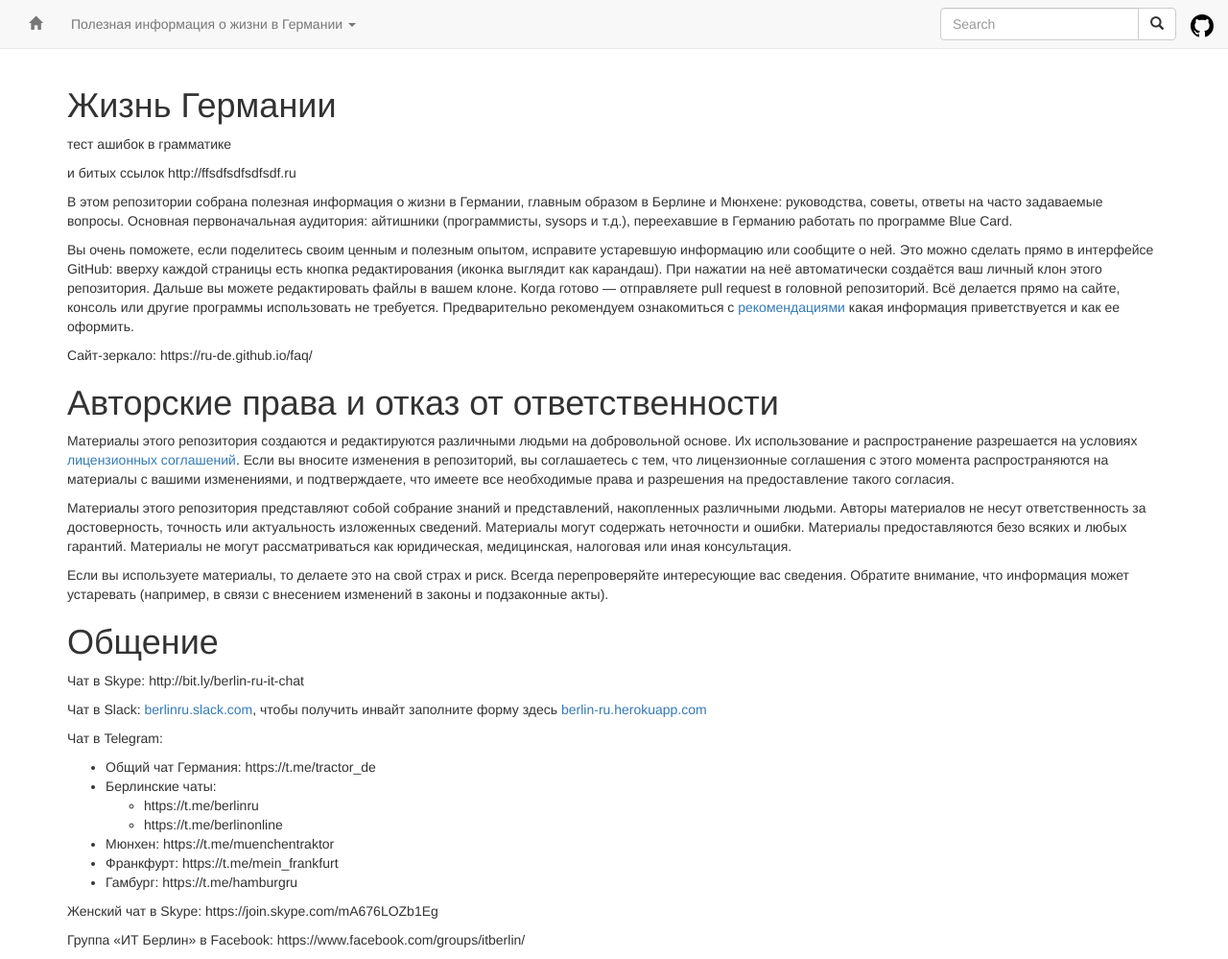
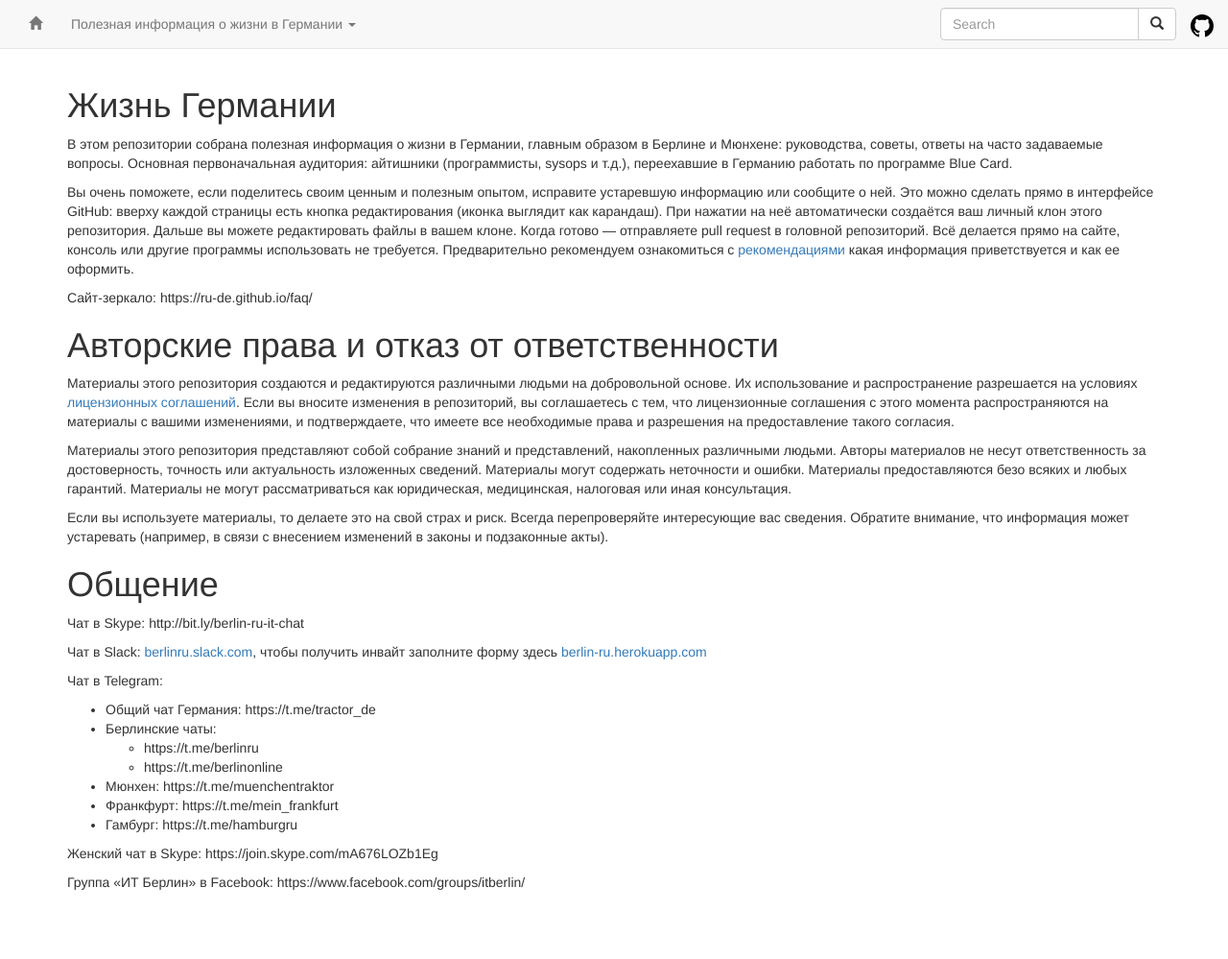
Before and after one commit to ru-de/faq, a Jekyll site: the page built from index.md, in a window 1280 px wide and 999 px high. Shown: the whole window at 96% size. Built offline with Jekyll 4.4.1, drawn with Linux system fonts in a browser that asks for light colours; nearby versions of some CDN libraries; our own code applies the rules of GitHub Pages for plain Markdown files.

Commit message:
sync github pages

```diff
--- a/index.md
+++ b/index.md
@@ -3,10 +3,6 @@ layout: default
 ---
 
 # Жизнь Германии
-
-тест ашибок в грамматике
-
-и битых ссылок http://ffsdfsdfsdfsdf.ru
 
 В этом репозитории собрана полезная информация о жизни в Германии, главным образом в Берлине и Мюнхене: руководства, советы, ответы на часто задаваемые вопросы. Основная первоначальная аудитория: айтишники (программисты, sysops и т.д.), переехавшие в Германию работать по программе Blue Card.
 
```
Also changed, not shown: 1 other file.
